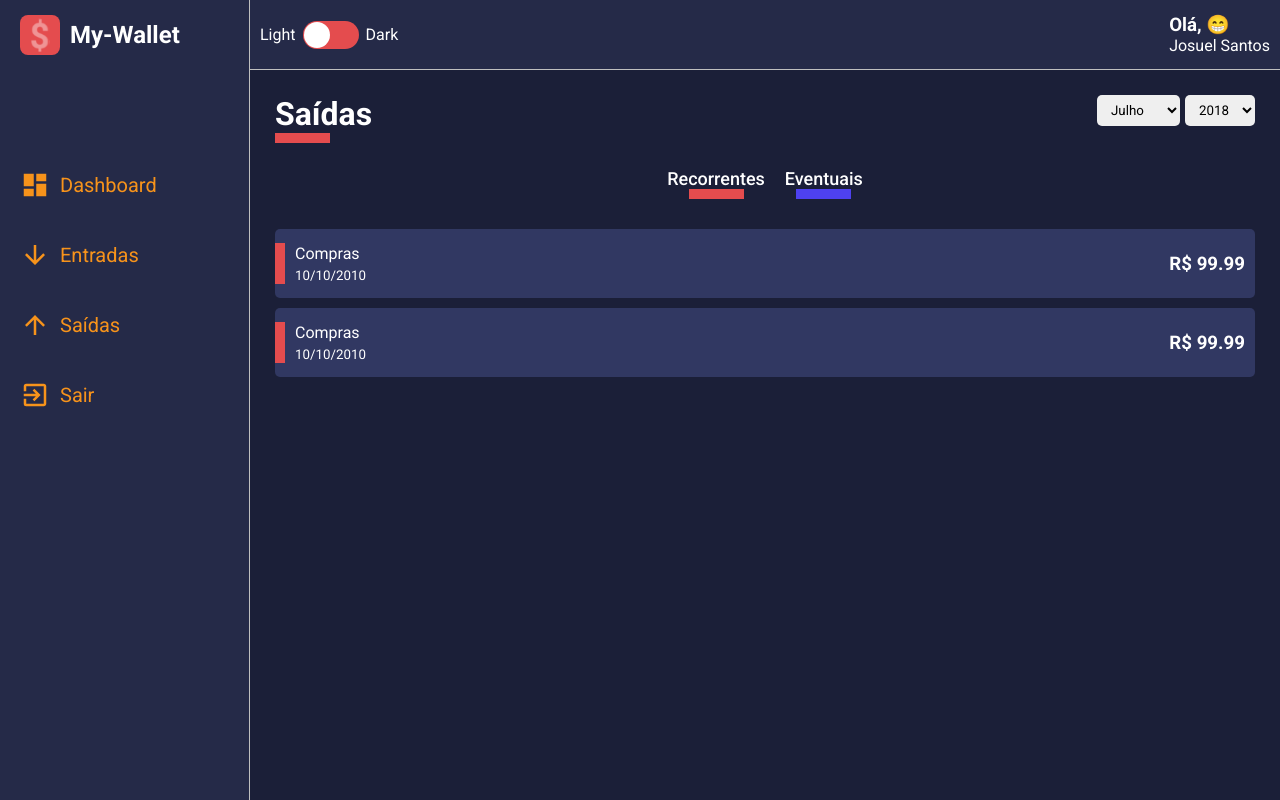
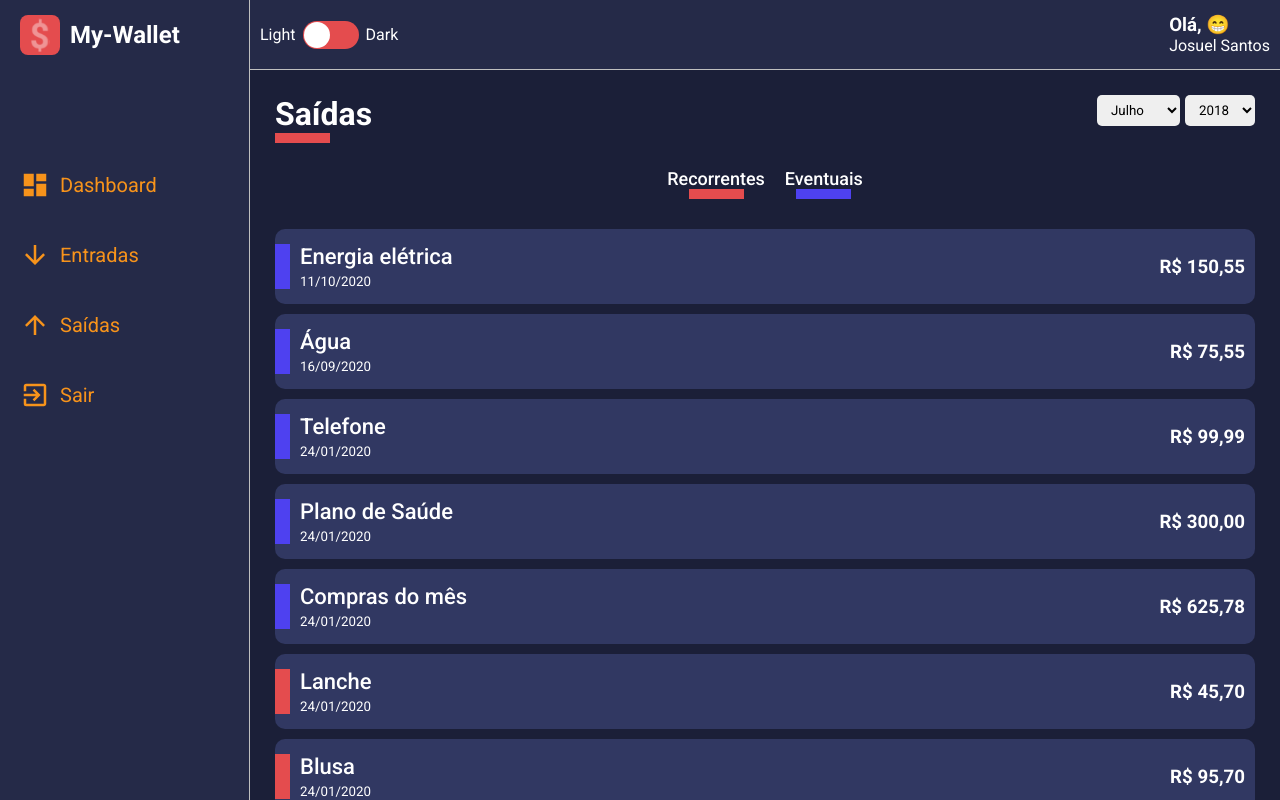
Before and after one commit to JosuelSantosDEV/MyWallet, a React (Create React App) app: page /list/1 in a window 1280 px wide. Built offline with nearby package versions, Linux system fonts and the light colour scheme.

Commit message:
Listagens  e formatacoes

```diff
--- a/src/components/HistoryFinanceCard/styles.ts
+++ b/src/components/HistoryFinanceCard/styles.ts
@@ -8,7 +8,7 @@
 export const Container = styled.li`
     background-color: ${props => props.theme.colors.tertiary};
     list-style: none;
-    border-radius: 5px;
+    border-radius: 10px;
     margin: 10px 0;
     padding: 15px 10px;
     display: flex;
@@ -30,13 +30,18 @@
         display: flex;
         flex-direction: column;
         justify-content: space-between;
-        padding-left: 10px;
+        padding-left: 15px;
         gap: 5px;
+    }
+
+    > div span {
+        font-size: 22px;
+        font-weight: 500;
     }
 
 `;
 export const Tag = styled.div<ITagProps>`
-    width: 10px;
+    width: 15px;
     height: 60%;
     background-color: ${props => props.color};
     position: absolute;
--- a/src/pages/List/index.tsx
+++ b/src/pages/List/index.tsx
@@ -1,13 +1,27 @@
-import React, {useMemo} from "react";
+import React, {useEffect, useMemo, useState} from "react";
 import ContentHeader from "../../components/ContentHeader";
 import SelectInput from "../../components/SelectInput";
 import { Container, Content,Filters } from "./styles";
 import HistoryFinanceCard from "../../components/HistoryFinanceCard";
 import { useParams } from "react-router-dom";
+import { gains } from "../../repositories/gains";
+import { expenses } from "../../repositories/expenses";
+import formatCurrency from "../../utils/formatCurrency";
+import formatDate from "../../utils/formatDate";
 
-
+interface Idata {
+    id: number;
+    description: string;
+    amountFormatted: string;
+    frequency: string;
+    dateFormatted: string;
+    tagColor: string;
+}
 
 const List: React.FC = () => {
+
+    const [data, setData] = useState<Idata[]>([]);
+
     const params = useParams();
     const {type} = params;
 
@@ -15,12 +29,31 @@
        return type === "entry-balance"? {title:"Entradas", color: "#F7931B"}: {title:"Saídas", color:"#E44C4E"};
     }, [type])
 
+    const listData =  useMemo(()=>{
+        return type === "entry-balance"? gains : expenses;
+    }, [])
+
     const months = [
         {value: 7, label:"Julho"},{value: 8, label:"Agosto"}
     ]
     const years = [
         {value: 2018, label: 2018},{value: 2019, label:2019}
     ]
+
+    useEffect(()=>{
+        const response = listData.map((item)=>{
+            return {
+                id: Math.floor(Math.random() * 100000),
+                description: item.description,
+                amountFormatted: formatCurrency(Number(item.amount)) ,
+                frequency: item.frequency,
+                dateFormatted: formatDate(item.date),
+                tagColor: item.frequency === "recorrente" ? "#4E41F0" : "#E44C4E"
+            }
+        })
+        setData(response);
+        console.log(listData);
+    },[]);
 
     return <>
         <Container>
@@ -42,19 +75,15 @@
                 >Eventuais</button>
             </Filters>
             <Content>
-                <HistoryFinanceCard
-                    amount="R$ 99.99"
-                    tagColor="#E44C4E"
-                    title="Compras"
-                    subTitle="10/10/2010"
-                />
-                <HistoryFinanceCard
-                    amount="R$ 99.99"
-                    tagColor="#E44C4E"
-                    title="Compras"
-                    subTitle="10/10/2010"
-                />
-
+                {data.map((item) => {
+                    return <HistoryFinanceCard
+                                key={item.id}
+                                amount= {item.amountFormatted}
+                                tagColor={item.tagColor}
+                                title={item.description}
+                                subTitle={item.dateFormatted}
+                        />
+                })}
             </Content>
         </Container>
     </>
--- /dev/null
+++ b/src/repositories/expenses.ts
@@ -0,0 +1,51 @@
+export const expenses = [
+  {"description":"Energia elétrica",      "amount":"150.55","type":"saída","frequency":"recorrente","date":"2020-10-10"},
+  {"description":"Água",                  "amount":"75.55", "type":"saída","frequency":"recorrente","date":"2020-09-15"},
+  {"description": "Telefone",             "amount":"99.99", "type":"saída","frequency":"recorrente","date":"2020-01-23"},
+  {"description":"Plano de Saúde",        "amount":"300.00","type":"saída","frequency":"recorrente","date":"2020-01-23"},
+  {"description":"Compras do mês",        "amount":"625.78","type":"saída","frequency":"recorrente","date":"2020-01-23"},
+  {"description":"Lanche",                "amount":"45.70", "type":"saída","frequency":"eventual",  "date":"2020-01-23"},
+  {"description":"Blusa",                 "amount":"95.70", "type":"saída","frequency":"eventual",  "date":"2020-01-23"},
+  {"description":"Energia elétrica",      "amount":"125.55","type":"saída","frequency":"recorrente","date":"2020-02-10"},
+  {"description":"Água",                  "amount":"90.15", "type":"saída","frequency":"recorrente","date":"2020-02-15"},
+  {"description":"Telefone",              "amount":"99.99", "type":"saída","frequency":"recorrente","date":"2020-02-23"},
+  {"description":"Plano de Saúde",        "amount":"300.00","type":"saída","frequency":"recorrente","date":"2020-02-23"},
+  {"description":"Compras do mês",        "amount":"540.00","type":"saída","frequency":"recorrente","date":"2020-02-25"},
+  {"description":"Parcela do Celular 1/5","amount":"150.99","type":"saída","frequency":"eventual",  "date":"2020-02-26"},
+  {"description":"Cinema",                "amount":"45.00", "type":"saída","frequency":"eventual",  "date":"2020-02-23"},
+  {"description":"Energia elétrica",      "amount":"97.00", "type":"saída","frequency":"recorrente","date":"2020-03-10"},
+  {"description":"Água",                  "amount":"100.10","type":"saída","frequency":"recorrente","date":"2020-03-15"},
+  {"description":"Telefone",              "amount":"99.99", "type":"saída","frequency":"recorrente","date":"2020-03-23"},
+  {"description":"Plano de Saúde",        "amount":"300.00","type":"saída","frequency":"recorrente","date":"2020-03-23"},
+  {"description":"Compras do mês",        "amount":"800.50","type":"saída","frequency":"recorrente","date":"2020-03-17"},
+  {"description":"Parcela do Celular 2/5","amount":"150.99","type":"saída","frequency":"eventual",  "date":"2020-03-18"},
+  {"description":"Troca de Oléo do carro","amount":"90.00", "type":"saída","frequency":"eventual",  "date":"2020-03-23"},
+  {"description":"Energia elétrica",      "amount":"75.99", "type":"saída","frequency":"recorrente","date":"2020-04-10"},
+  {"description":"Água",                  "amount":"80.33", "type":"saída","frequency":"recorrente","date":"2020-04-15"},
+  {"description":"Telefone",              "amount":"99.99", "type":"saída","frequency":"recorrente","date":"2020-04-23"},
+  {"description":"Plano de Saúde",        "amount":"300.00","type":"saída","frequency":"recorrente","date":"2020-04-23"},
+  {"description":"Compras do mês",        "amount":"600.00","type":"saída","frequency":"recorrente","date":"2020-04-25"},
+  {"description":"Parcela do Celular 3/5","amount":"150.99","type":"saída","frequency":"eventual",  "date":"2020-04-26"},
+  {"description":"Ebook de React Js",     "amount":"85.95", "type":"saída","frequency":"eventual",  "date":"2020-04-13"},
+  {"description":"Energia elétrica",      "amount":"125.55","type":"saída","frequency":"recorrente","date":"2020-05-10"},
+  {"description":"Água",                  "amount":"90.15", "type":"saída","frequency":"recorrente","date":"2020-05-15"},
+  {"description":"Telefone",              "amount":"99.99", "type":"saída","frequency":"recorrente","date":"2020-05-23"},
+  {"description":"Plano de Saúde",        "amount":"300.00","type":"saída","frequency":"recorrente","date":"2020-05-23"},
+  {"description":"Compras do mês",        "amount":"540.00","type":"saída","frequency":"recorrente","date":"2020-05-25"},
+  {"description":"Parcela do Celular 4/5","amount":"150.99","type":"saída","frequency":"eventual",  "date":"2020-05-26"},
+  {"description":"Blusa Iron Man",        "amount":"150.00","type":"saída","frequency":"eventual",  "date":"2020-01-23"},
+  {"description":"Energia elétrica",      "amount":"200.00","type":"saída","frequency":"recorrente","date":"2020-06-10"},
+  {"description":"Água",                  "amount":"150.00","type":"saída","frequency":"recorrente","date":"2020-06-15"},
+  {"description":"Telefone",              "amount":"99.99", "type":"saída","frequency":"recorrente","date":"2020-06-23"},
+  {"description":"Plano de Saúde",        "amount":"300.00","type":"saída","frequency":"recorrente","date":"2020-06-23"},
+  {"description":"Compras do mês",        "amount":"559.15","type":"saída","frequency":"recorrente","date":"2020-06-25"},
+  {"description":"Parcela do Celular 5/5","amount":"150.99","type":"saída","frequency":"eventual",  "date":"2020-06-26"},
+  {"description":"Perfume",               "amount":"250.00","type":"saída","frequency":"eventual",  "date":"2020-06-21"},
+  {"description":"Energia elétrica",      "amount":"250.00","type":"saída","frequency":"recorrente","date":"2020-07-10"},
+  {"description":"Água",                  "amount":"90.00", "type":"saída","frequency":"recorrente","date":"2020-07-15"},
+  {"description":"Telefone",              "amount":"99.99", "type":"saída","frequency":"recorrente","date":"2020-07-23"},
+  {"description":"Plano de Saúde",        "amount":"300.00","type":"saída","frequency":"recorrente","date":"2020-07-23"},
+  {"description":"Compras do mês",        "amount":"700.00","type":"saída","frequency":"recorrente","date":"2020-07-25"},
+  {"description":"Cafeteira",             "amount":"250.00","type":"saída","frequency":"eventual",  "date":"2020-07-26"},
+  {"description":"Pizza",                 "amount":"60.00", "type":"saída","frequency":"eventual",  "date":"2020-07-19"}
+]
--- /dev/null
+++ b/src/repositories/gains.ts
@@ -0,0 +1,11 @@
+export const gains = [
+  { "description": "Salário",     "amount": "1300.52", "type": "entrada", "frequency": "recorrente", "date": "2020-01-10" },
+  { "description": "Freela",      "amount": "150.13",  "type": "entrada", "frequency": "eventual",   "date": "2020-01-17" },
+  { "description": "Salário",     "amount": "2500.23", "type": "entrada", "frequency": "recorrente", "date": "2020-02-10" },
+  { "description": "Freela site", "amount": "900.23",  "type": "entrada", "frequency": "eventual",   "date": "2020-02-21" },
+  { "description": "Freela app",  "amount": "950.92",  "type": "entrada", "frequency": "eventual",   "date": "2020-02-23" },
+  { "description": "Salário",     "amount": "2500.25", "type": "entrada", "frequency": "recorrente", "date": "2020-03-10" },
+  { "description": "Salário",     "amount": "2500.18", "type": "entrada", "frequency": "recorrente", "date": "2020-04-10" },
+  { "description": "Salário",     "amount": "2500.15", "type": "entrada", "frequency": "recorrente", "date": "2020-05-10" },
+  { "description": "Salário",     "amount": "2500.12", "type": "entrada", "frequency": "recorrente", "date": "2020-06-10" },
+  { "description": "Salário",     "amount": "2500.00", "type": "entrada", "frequency": "recorrente", "date": "2020-07-10" }]
--- a/src/utils/emojis.ts
+++ b/src/utils/emojis.ts
@@ -1,3 +1,3 @@
 
 
-export default ['&#1F911;', '&#1F929;', '&#1F60D;', '&#1F60E;', '&#1F911;', '&#1F604;', '&#1F603;']
+export default ['&#1F911;', '&#1F929;', '&#1F60D;', '&#1F60E;', '&#1F911;', '&#1F604;', '&#1F603;', "&#128513;"]
--- /dev/null
+++ b/src/utils/formatCurrency.ts
@@ -0,0 +1,5 @@
+const formatCurrency = (current: number):string => {
+    return current.toLocaleString('pt-br',{style : "currency", currency: 'BRL'});
+};
+
+export default formatCurrency;
--- /dev/null
+++ b/src/utils/formatDate.ts
@@ -0,0 +1,10 @@
+const formatDate = (date: string):string => {
+    const dateFormatted = new Date(date);
+    const day = dateFormatted.getDate() + 1;
+    const month = dateFormatted.getMonth() + 1;
+    const year = dateFormatted.getFullYear();
+
+    return `${ day < 10? "0"+day: day }/${ month < 10? "0"+month: month }/${year}`;
+};
+
+export default formatDate;
```
